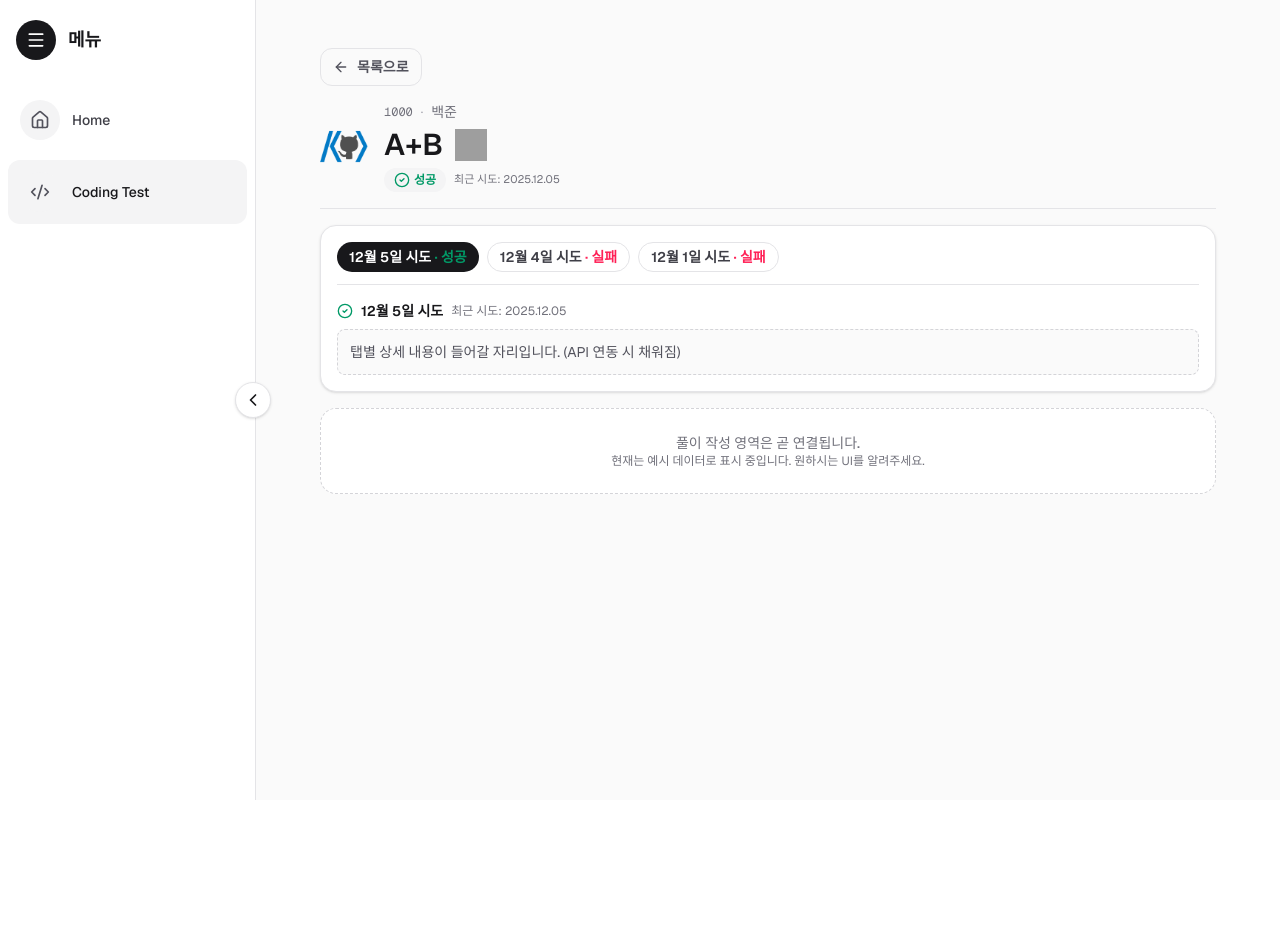
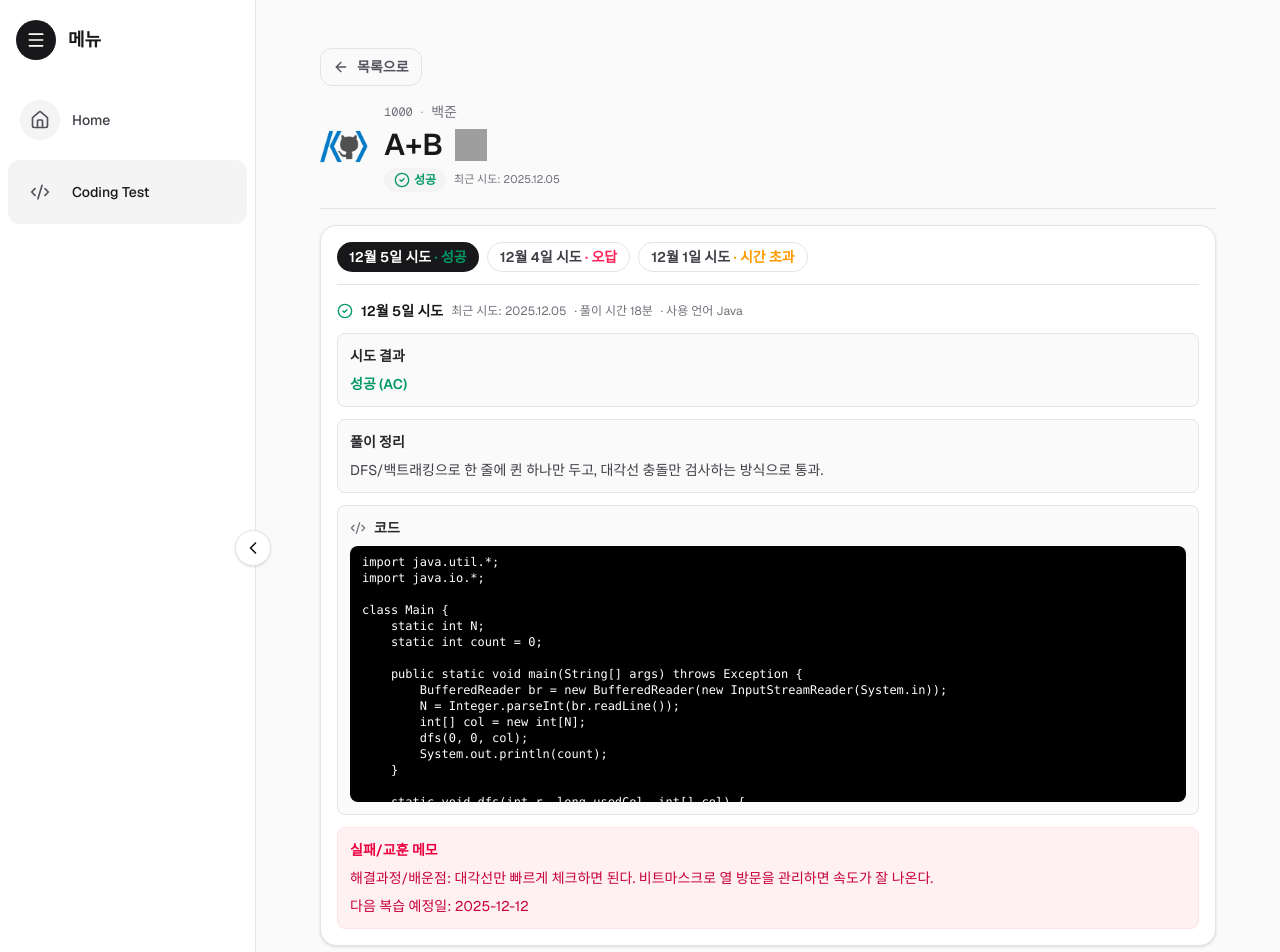
Before and after one commit to dev-ouk/dev_ouk-front, a Next.js app: page /coding-test/solve in a window 1280 px wide. Shown: the top 952 px of the page. Before the commit the page ends 800 px from the top, so only its background shows below. Built offline with nearby package versions, Linux system fonts and the light colour scheme; grey boxes are pictures that could not be loaded.

Commit message:
[2025.12.09] 문제 시도 보기 및 편집 화면 임시

```diff
--- a/src/app/coding-test/solve/page.tsx
+++ b/src/app/coding-test/solve/page.tsx
@@ -3,7 +3,7 @@
 import Image from "next/image";
 import Link from "next/link";
 import { useMemo, useState } from "react";
-import { ArrowLeft, CheckCircle2, XCircle } from "lucide-react";
+import { ArrowLeft, CheckCircle2, XCircle, Timer, Code2 } from "lucide-react";
 import { SidebarLayout } from "../../_components/sidebar-layout";
 
 type SearchParams = {
@@ -56,11 +56,26 @@ function formatAttemptedAt(dateString?: string | null) {
 
 function getVerdictDisplay(verdict?: string | null) {
   const normalized = verdict?.toUpperCase();
-  const isAccepted = normalized === "AC";
-  if (isAccepted) {
-    return { label: "성공", className: "text-emerald-600", Icon: CheckCircle2 };
+  switch (normalized) {
+    case "AC":
+      return { label: "성공", className: "text-emerald-600", Icon: CheckCircle2 };
+    case "WA":
+      return { label: "오답", className: "text-rose-500", Icon: XCircle };
+    case "TLE":
+      return { label: "시간 초과", className: "text-amber-500", Icon: Timer };
+    case "MLE":
+      return { label: "메모리 초과", className: "text-amber-600", Icon: Timer };
+    case "RE":
+      return { label: "런타임 에러", className: "text-orange-500", Icon: XCircle };
+    case "CE":
+      return { label: "컴파일 에러", className: "text-zinc-500", Icon: XCircle };
+    case "PE":
+      return { label: "출력 형식 에러", className: "text-orange-500", Icon: XCircle };
+    case "GAVE_UP":
+      return { label: "포기", className: "text-zinc-500", Icon: XCircle };
+    default:
+      return { label: "미정", className: "text-zinc-400", Icon: XCircle };
   }
-  return { label: "실패", className: "text-rose-500", Icon: XCircle };
 }
 
 export default function SolvePage({
@@ -90,9 +105,72 @@ export default function SolvePage({
 
   // API 연동 전: 최근 시도/상태 탭용 가짜 데이터
   const attempts = [
-    { title: "12월 5일 시도", verdict: "AC", attemptedAt: "2025-12-05T13:45:00Z" },
-    { title: "12월 4일 시도", verdict: "WA", attemptedAt: "2025-12-04T21:10:00Z" },
-    { title: "12월 1일 시도", verdict: "WA", attemptedAt: "2025-12-01T09:05:00Z" },
+    {
+      title: "12월 5일 시도",
+      verdict: "AC",
+      attemptedAt: "2025-12-05T13:45:00Z",
+      duration: "18분",
+      language: "Java",
+      summary:
+        "DFS/백트래킹으로 한 줄에 퀸 하나만 두고, 대각선 충돌만 검사하는 방식으로 통과.",
+      code: `import java.util.*;
+import java.io.*;
+
+class Main {
+    static int N;
+    static int count = 0;
+
+    public static void main(String[] args) throws Exception {
+        BufferedReader br = new BufferedReader(new InputStreamReader(System.in));
+        N = Integer.parseInt(br.readLine());
+        int[] col = new int[N];
+        dfs(0, 0, col);
+        System.out.println(count);
+    }
+
+    static void dfs(int r, long usedCol, int[] col) {
+        if (r == N) { count++; return; }
+        for (int c = 0; c < N; c++) {
+            if ((usedCol & (1L << c)) != 0) continue;
+            boolean cross = false;
+            for (int pr = 0; pr < r; pr++) {
+                if (Math.abs(pr - r) == Math.abs(col[pr] - c)) { cross = true; break; }
+            }
+            if (cross) continue;
+            col[r] = c;
+            dfs(r + 1, usedCol | (1L << c), col);
+        }
+    }
+}`,
+      learnings: "대각선만 빠르게 체크하면 된다. 비트마스크로 열 방문을 관리하면 속도가 잘 나온다.",
+      nextReview: "2025-12-12",
+    },
+    {
+      title: "12월 4일 시도",
+      verdict: "WA",
+      attemptedAt: "2025-12-04T21:10:00Z",
+      duration: "25분",
+      language: "Java",
+      summary: "대각선 체크를 빼먹어 일부 케이스에서 충돌을 놓침.",
+      code: "// 대각선 체크 누락 버전",
+      failureCategory: "Correctness",
+      failureReason: "대각선 충돌 로직을 넣지 않아 오답.",
+      learnings: "체크 리스트를 먼저 적고, 필수 제약(행/열/대각선)을 모두 반영했는지 검증한다.",
+      nextReview: "2025-12-10",
+    },
+    {
+      title: "12월 1일 시도",
+      verdict: "TLE",
+      attemptedAt: "2025-12-01T09:05:00Z",
+      duration: "40분",
+      language: "Java",
+      summary: "모든 칸을 다 돌며 백트래킹을 돌려서 시간 초과.",
+      code: "// 전체 탐색으로 인한 TLE",
+      failureCategory: "Performance",
+      failureReason: "불필요한 완전 탐색으로 가지치기 부족.",
+      learnings: "가로/세로/대각선 제약을 조기에 체크해 분기 줄이기.",
+      nextReview: "2025-12-08",
+    },
   ];
 
   const meta = getMeta(data.site);
@@ -204,18 +282,60 @@ export default function SolvePage({
               const verdictDisplay = getVerdictDisplay(attempt.verdict);
               const Icon = verdictDisplay.Icon;
               return (
-                <>
-                  <div className="flex items-center gap-2 text-sm">
+                <div className="space-y-3">
+                  <div className="flex flex-wrap items-center gap-2 text-sm">
                     <Icon className={`h-4 w-4 ${verdictDisplay.className}`} aria-hidden="true" />
                     <span className="font-semibold text-zinc-900">{attempt.title}</span>
                     <span className="text-xs text-zinc-500">
                       최근 시도: {formatAttemptedAt(attempt.attemptedAt)}
                     </span>
+                    <span className="text-xs text-zinc-500">· 풀이 시간 {attempt.duration}</span>
+                    <span className="text-xs text-zinc-500">· 사용 언어 {attempt.language}</span>
                   </div>
-                  <p className="rounded-lg border border-dashed border-zinc-300 bg-zinc-50 p-3 text-sm text-zinc-600">
-                    탭별 상세 내용이 들어갈 자리입니다. (API 연동 시 채워짐)
-                  </p>
-                </>
+
+                  <div className="space-y-2 rounded-lg border border-zinc-200 bg-zinc-50 p-3">
+                    <div className="text-sm font-semibold text-zinc-800">시도 결과</div>
+                    <div className={`text-sm font-semibold ${verdictDisplay.className}`}>
+                      {verdictDisplay.label} ({attempt.verdict})
+                    </div>
+                  </div>
+
+                  <div className="space-y-2 rounded-lg border border-zinc-200 bg-zinc-50 p-3">
+                    <div className="text-sm font-semibold text-zinc-800">풀이 정리</div>
+                    <p className="text-sm text-zinc-700">{attempt.summary}</p>
+                  </div>
+
+                  <div className="space-y-2 rounded-lg border border-zinc-200 bg-zinc-50 p-3">
+                    <div className="flex items-center gap-2 text-sm font-semibold text-zinc-800">
+                      <Code2 className="h-4 w-4 text-zinc-500" aria-hidden="true" />
+                      코드
+                    </div>
+                    <pre className="max-h-64 overflow-auto rounded-lg bg-black px-3 py-2 text-xs text-white">
+{attempt.code}
+                    </pre>
+                  </div>
+
+                  {(attempt.failureCategory ||
+                    attempt.failureReason ||
+                    attempt.learnings ||
+                    attempt.nextReview) && (
+                    <div className="space-y-2 rounded-lg border border-rose-100 bg-rose-50 p-3">
+                      <div className="text-sm font-semibold text-rose-600">실패/교훈 메모</div>
+                      {attempt.failureCategory && (
+                        <div className="text-sm text-rose-700">실패 원인 분류: {attempt.failureCategory}</div>
+                      )}
+                      {attempt.failureReason && (
+                        <div className="text-sm text-rose-700">구체적 원인: {attempt.failureReason}</div>
+                      )}
+                      {attempt.learnings && (
+                        <div className="text-sm text-rose-700">해결과정/배운점: {attempt.learnings}</div>
+                      )}
+                      {attempt.nextReview && (
+                        <div className="text-sm text-rose-700">다음 복습 예정일: {attempt.nextReview}</div>
+                      )}
+                    </div>
+                  )}
+                </div>
               );
             })()}
           </div>
```
